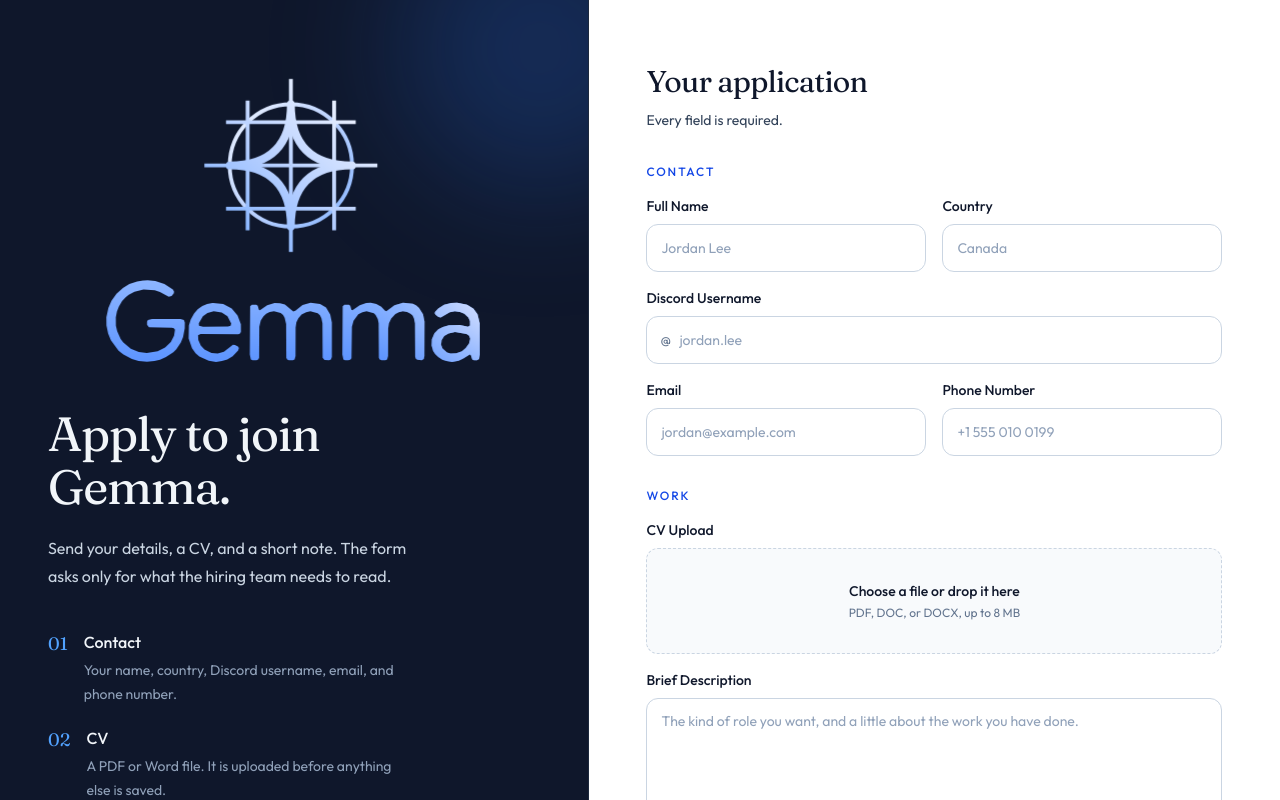
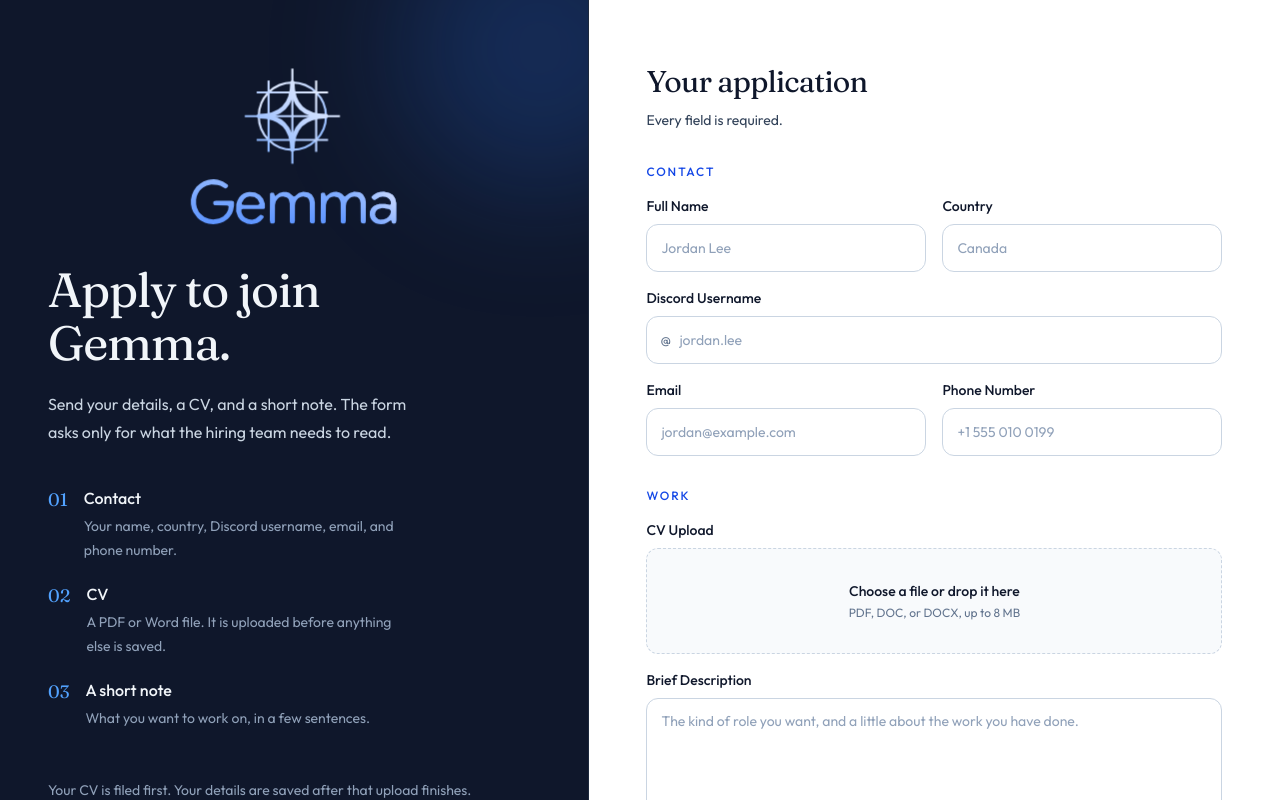
Before and after one commit to delgadoruby148-del/gemma-job-portal, a Next.js app: page / in a window 1280 px wide. Shown: the top 800 px of the page. Built offline with nearby package versions, Linux system fonts and the light colour scheme; no server answers.

Commit message:
Reduce logo animation size

```diff
--- a/src/components/gemma-mark.tsx
+++ b/src/components/gemma-mark.tsx
@@ -73,7 +73,7 @@ export function GemmaMark() {
   }, []);
 
   return (
-    <div ref={rootRef} className="h-72 w-full sm:h-80">
+    <div ref={rootRef} className="mx-auto h-40 w-56 sm:h-44 sm:w-64">
       <style>{animationCss}</style>
       <svg
         className="gemma-scene"
```
